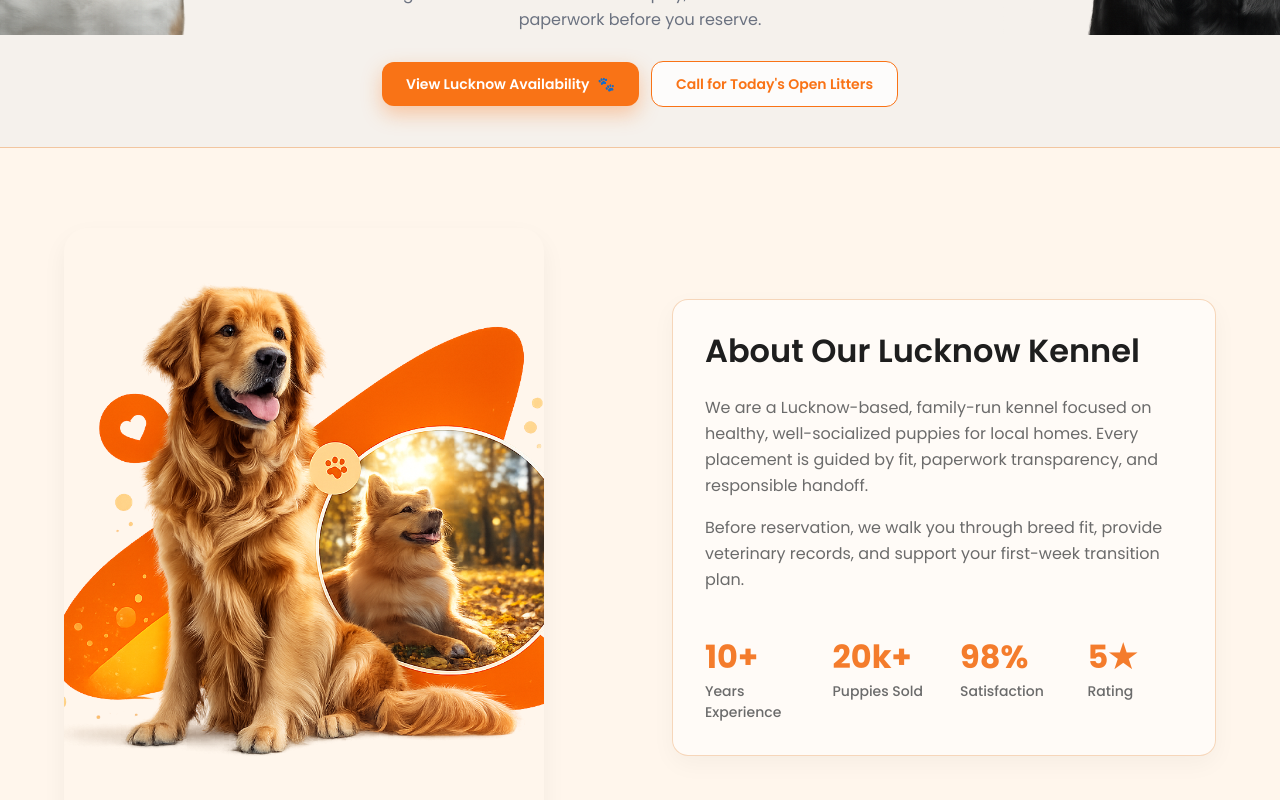
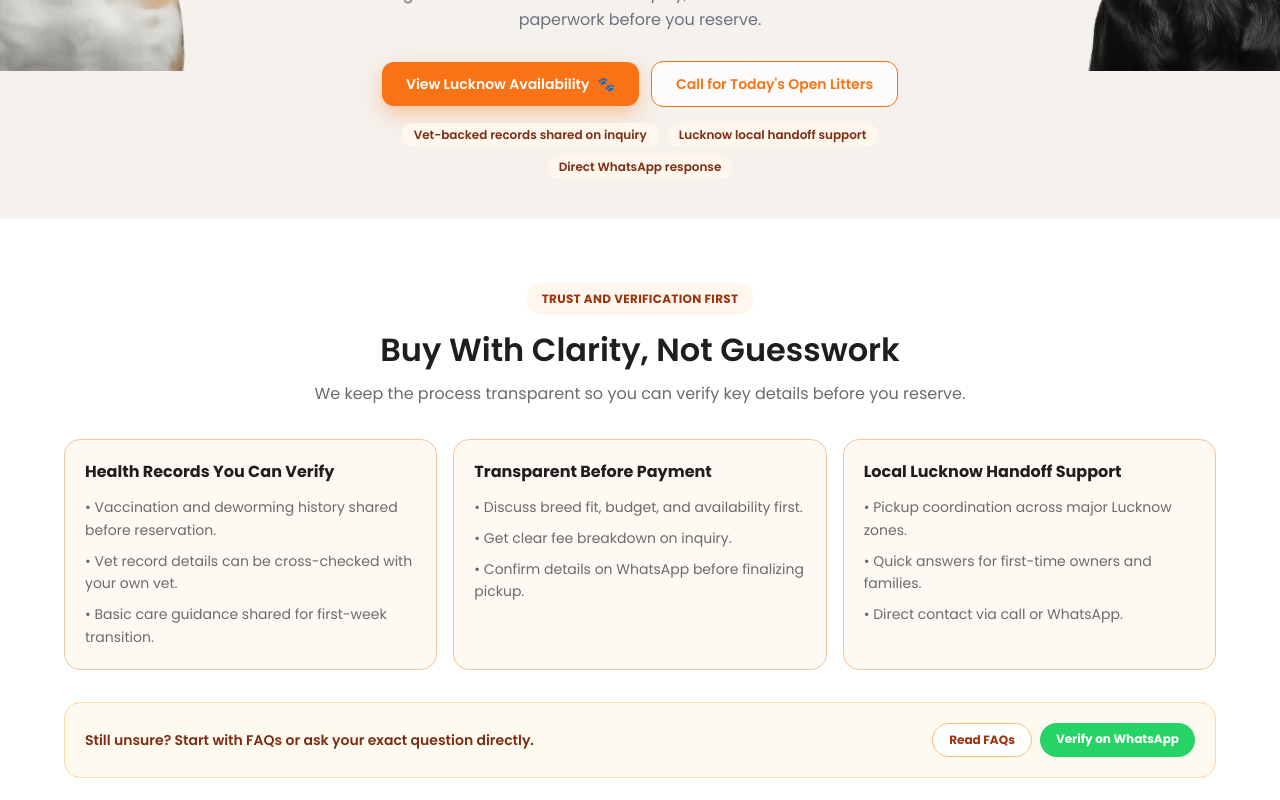
Before and after one commit to bobbysingh23dev/pawluxe, a Next.js app: page / in a window 1280 px wide. Shown: the part 820-1620 px from the top of the page. Built offline with nearby package versions, Linux system fonts and the light colour scheme.

Commit message:
Add FAQ page and FigmaTrust component: introduce a new FAQ section for common inquiries, implement FigmaTrust component to enhance transparency in the adoption process, and update homepage to include trust signals. Adjust site footer and header for navigation consistency.

```diff
--- /dev/null
+++ b/app/faq/page.tsx
@@ -0,0 +1,16 @@
+import type { Metadata } from "next";
+import { FigmaFaq } from "@/components/home/figma-faq";
+import { site } from "@/lib/site";
+
+export const metadata: Metadata = {
+  title: `FAQs | ${site.legalName}`,
+  description:
+    "Answers to common questions about puppy availability, records, handoff, and post-adoption support in Lucknow.",
+  alternates: {
+    canonical: `${site.url}/faq`,
+  },
+};
+
+export default function FaqPage() {
+  return <FigmaFaq />;
+}
--- a/app/page.tsx
+++ b/app/page.tsx
@@ -6,6 +6,7 @@ import { FigmaHero } from "@/components/home/figma-hero";
 import { FigmaPromo } from "@/components/home/figma-promo";
 import { FigmaReviews } from "@/components/home/figma-reviews";
 import { FigmaShopGrid } from "@/components/home/figma-shop-grid";
+import { FigmaTrust } from "@/components/home/figma-trust";
 import { site } from "@/lib/site";
 
 export const metadata: Metadata = {
@@ -21,6 +22,7 @@ export default function HomePage() {
   return (
     <>
       <FigmaHero />
+      <FigmaTrust />
       <FigmaAbout />
       <FigmaDogMatchGame />
       <FigmaReviews />
--- /dev/null
+++ b/components/home/figma-faq.tsx
@@ -0,0 +1,86 @@
+"use client";
+
+import { FormEvent, useMemo, useState } from "react";
+import { site } from "@/lib/site";
+
+const faqs = [
+  {
+    q: "Do you have puppies available right now?",
+    a: "Availability changes by breed and season. Message us on WhatsApp for live options and the current fee range.",
+  },
+  {
+    q: "Can I verify vaccination and health records with my vet?",
+    a: "Yes. We share vaccination, deworming, and vet records so your own vet can verify all details independently.",
+  },
+  {
+    q: "Do you provide pickup support in Lucknow?",
+    a: "Yes. We coordinate pickup and local handoff support across major Lucknow zones.",
+  },
+  {
+    q: "What happens after I bring the puppy home?",
+    a: "We guide first-week care, basic feeding routine, and settling tips so the transition is smoother.",
+  },
+] as const;
+
+export function FigmaFaq() {
+  const [question, setQuestion] = useState("");
+
+  const whatsappHref = useMemo(() => {
+    const text = question.trim()
+      ? `Hi, I have a question: ${question.trim()}`
+      : "Hi, I have a question about your puppies.";
+    return `${site.whatsappHref}?text=${encodeURIComponent(text)}`;
+  }, [question]);
+
+  const handleAskOnWhatsApp = (e: FormEvent<HTMLFormElement>) => {
+    e.preventDefault();
+    window.open(whatsappHref, "_blank", "noopener,noreferrer");
+  };
+
+  return (
+    <section id="faq" className="border-y border-border-soft bg-bg-section px-0 py-16 sm:py-20">
+      <div className="container-home">
+        <div className="mx-auto max-w-4xl rounded-2xl border border-border-soft/70 bg-white/70 p-6 shadow-[0_8px_24px_rgba(0,0,0,0.04)] sm:p-8">
+          <h2 className="text-h2 text-text-primary">FAQs</h2>
+          <p className="mt-3 text-base leading-relaxed text-text-secondary">
+            Quick answers to common questions before you reserve.
+          </p>
+
+          <div className="mt-6 space-y-3">
+            {faqs.map((item) => (
+              <details
+                key={item.q}
+                className="rounded-xl border border-border-soft bg-white/80 p-4 text-sm text-text-secondary"
+              >
+                <summary className="cursor-pointer list-none font-semibold text-text-primary">
+                  {item.q}
+                </summary>
+                <p className="mt-2 leading-relaxed">{item.a}</p>
+              </details>
+            ))}
+          </div>
+
+          <form onSubmit={handleAskOnWhatsApp} className="mt-6 space-y-2">
+            <label htmlFor="faq-question" className="block text-xs font-semibold text-text-secondary">
+              Ask your own question
+            </label>
+            <textarea
+              id="faq-question"
+              value={question}
+              onChange={(e) => setQuestion(e.target.value)}
+              rows={3}
+              placeholder="Type your question here..."
+              className="w-full rounded-xl border border-border-soft bg-white px-3 py-2 text-sm text-text-primary placeholder:text-text-secondary/70 focus:border-primary focus:outline-none"
+            />
+            <button
+              type="submit"
+              className="inline-flex rounded-full bg-primary px-4 py-2 text-xs font-bold text-white transition hover:bg-orange-500"
+            >
+              Send question on WhatsApp
+            </button>
+          </form>
+        </div>
+      </div>
+    </section>
+  );
+}
--- a/components/home/figma-hero.tsx
+++ b/components/home/figma-hero.tsx
@@ -58,6 +58,17 @@ export function FigmaHero() {
               Call for Today&apos;s Open Litters
             </a>
           </div>
+          <div className="relative z-10 mt-4 flex flex-wrap items-center justify-center gap-2 text-[11px] font-semibold text-[#7c2d12] sm:text-xs">
+            <span className="rounded-full bg-[#fff7ed] px-3 py-1">
+              Vet-backed records shared on inquiry
+            </span>
+            <span className="rounded-full bg-[#fff7ed] px-3 py-1">
+              Lucknow local handoff support
+            </span>
+            <span className="rounded-full bg-[#fff7ed] px-3 py-1">
+              Direct WhatsApp response
+            </span>
+          </div>
         </div>
 
         <div className="relative hidden h-[600px] lg:block">
--- /dev/null
+++ b/components/home/figma-trust.tsx
@@ -0,0 +1,88 @@
+import Link from "next/link";
+import { site } from "@/lib/site";
+
+const trustCards = [
+  {
+    title: "Health Records You Can Verify",
+    points: [
+      "Vaccination and deworming history shared before reservation.",
+      "Vet record details can be cross-checked with your own vet.",
+      "Basic care guidance shared for first-week transition.",
+    ],
+  },
+  {
+    title: "Transparent Before Payment",
+    points: [
+      "Discuss breed fit, budget, and availability first.",
+      "Get clear fee breakdown on inquiry.",
+      "Confirm details on WhatsApp before finalizing pickup.",
+    ],
+  },
+  {
+    title: "Local Lucknow Handoff Support",
+    points: [
+      "Pickup coordination across major Lucknow zones.",
+      "Quick answers for first-time owners and families.",
+      "Direct contact via call or WhatsApp.",
+    ],
+  },
+] as const;
+
+export function FigmaTrust() {
+  return (
+    <section className="bg-white px-0 py-14 sm:py-16">
+      <div className="container-home">
+        <div className="mx-auto max-w-3xl text-center">
+          <p className="inline-flex items-center rounded-full bg-[#fff7ed] px-4 py-2 text-xs font-bold uppercase tracking-wide text-[#9a3412]">
+            Trust and verification first
+          </p>
+          <h2 className="mt-4 text-h2 text-text-primary">
+            Buy With Clarity, Not Guesswork
+          </h2>
+          <p className="mt-3 text-base leading-relaxed text-text-secondary">
+            We keep the process transparent so you can verify key details before
+            you reserve.
+          </p>
+        </div>
+
+        <div className="mt-8 grid gap-4 lg:grid-cols-3">
+          {trustCards.map((card) => (
+            <article
+              key={card.title}
+              className="rounded-2xl border border-border-soft bg-bg-section/60 p-5"
+            >
+              <h3 className="text-base font-bold text-text-primary">{card.title}</h3>
+              <ul className="mt-3 space-y-2 text-sm leading-relaxed text-text-secondary">
+                {card.points.map((point) => (
+                  <li key={point}>• {point}</li>
+                ))}
+              </ul>
+            </article>
+          ))}
+        </div>
+
+        <div className="mt-8 rounded-2xl border border-[#fed7aa] bg-[#fffaf0] p-5 sm:flex sm:items-center sm:justify-between sm:gap-4">
+          <p className="text-sm font-semibold text-[#7c2d12]">
+            Still unsure? Start with FAQs or ask your exact question directly.
+          </p>
+          <div className="mt-3 flex flex-wrap gap-2 sm:mt-0">
+            <Link
+              href="/faq"
+              className="inline-flex rounded-full border border-[#fdba74] bg-white px-4 py-2 text-xs font-bold text-[#9a3412] transition hover:bg-[#fff7ed]"
+            >
+              Read FAQs
+            </Link>
+            <a
+              href={`${site.whatsappHref}?text=Hi%2C%20I%20want%20to%20verify%20health%20records%20before%20reservation.`}
+              target="_blank"
+              rel="noreferrer"
+              className="inline-flex rounded-full bg-[#25D366] px-4 py-2 text-xs font-bold text-white transition hover:opacity-90"
+            >
+              Verify on WhatsApp
+            </a>
+          </div>
+        </div>
+      </div>
+    </section>
+  );
+}
--- a/components/layout/site-footer.tsx
+++ b/components/layout/site-footer.tsx
@@ -11,12 +11,9 @@ const quick = [
 
 export function SiteFooter() {
   return (
-    <footer
-      id="contact"
-      className="mt-0 bg-text-primary text-white"
-    >
+    <footer id="contact" className="mt-0 bg-text-primary text-white">
       <div className="container-home py-16 sm:py-20">
-        <div className="grid gap-12 sm:grid-cols-2 lg:grid-cols-4">
+        <div className="grid gap-12 sm:grid-cols-2 lg:grid-cols-3">
           <div className="rounded-2xl border border-white/10 bg-white/5 p-5">
             <p className="text-lg font-bold">{site.name}</p>
             <p className="mt-1 text-xs font-semibold uppercase tracking-wide text-white/60">
@@ -50,7 +47,7 @@ export function SiteFooter() {
               ))}
               <li>
                 <Link
-                  href="/#faq"
+                  href="/faq"
                   className="text-white/80 transition hover:text-primary"
                 >
                   FAQs
@@ -72,7 +69,10 @@ export function SiteFooter() {
                 </a>
               </li>
               <li>
-                <a href={`tel:${site.phoneHref}`} className="transition hover:text-primary">
+                <a
+                  href={`tel:${site.phoneHref}`}
+                  className="transition hover:text-primary"
+                >
                   {site.phone}
                 </a>
               </li>
@@ -80,23 +80,6 @@ export function SiteFooter() {
                 Cantonment, Lucknow, Uttar Pradesh 226002
               </li>
             </ul>
-          </div>
-          <div id="faq" className="rounded-2xl border border-white/10 bg-white/5 p-5">
-            <p className="text-sm font-semibold uppercase tracking-wide text-white/50">
-              FAQs
-            </p>
-            <ul className="mt-4 space-y-3 text-sm text-white/75">
-              <li>Do you list individual puppies online?</li>
-              <li>How do I get a quote?</li>
-              <li>Can my vet verify paperwork?</li>
-              <li>Do you support pickup in Lucknow zones?</li>
-            </ul>
-            <Link
-              href={`mailto:${site.email}?subject=FAQ`}
-              className="mt-4 inline-block text-sm font-semibold text-primary hover:underline"
-            >
-              Ask us anything →
-            </Link>
           </div>
         </div>
         <p className="mt-14 border-t border-white/10 pt-8 text-center text-xs text-white/50">
--- a/components/layout/site-header.tsx
+++ b/components/layout/site-header.tsx
@@ -14,6 +14,7 @@ const nav = [
   { href: "/#about", label: "About Us", match: () => false },
   { href: "/dogs", label: "Shop", match: (p: string) => p.startsWith("/dogs") },
   { href: "/blog", label: "Blog", match: (p: string) => p.startsWith("/blog") },
+  { href: "/faq", label: "FAQ", match: (p: string) => p.startsWith("/faq") },
 ] as const;
 
 export function SiteHeader() {
```
